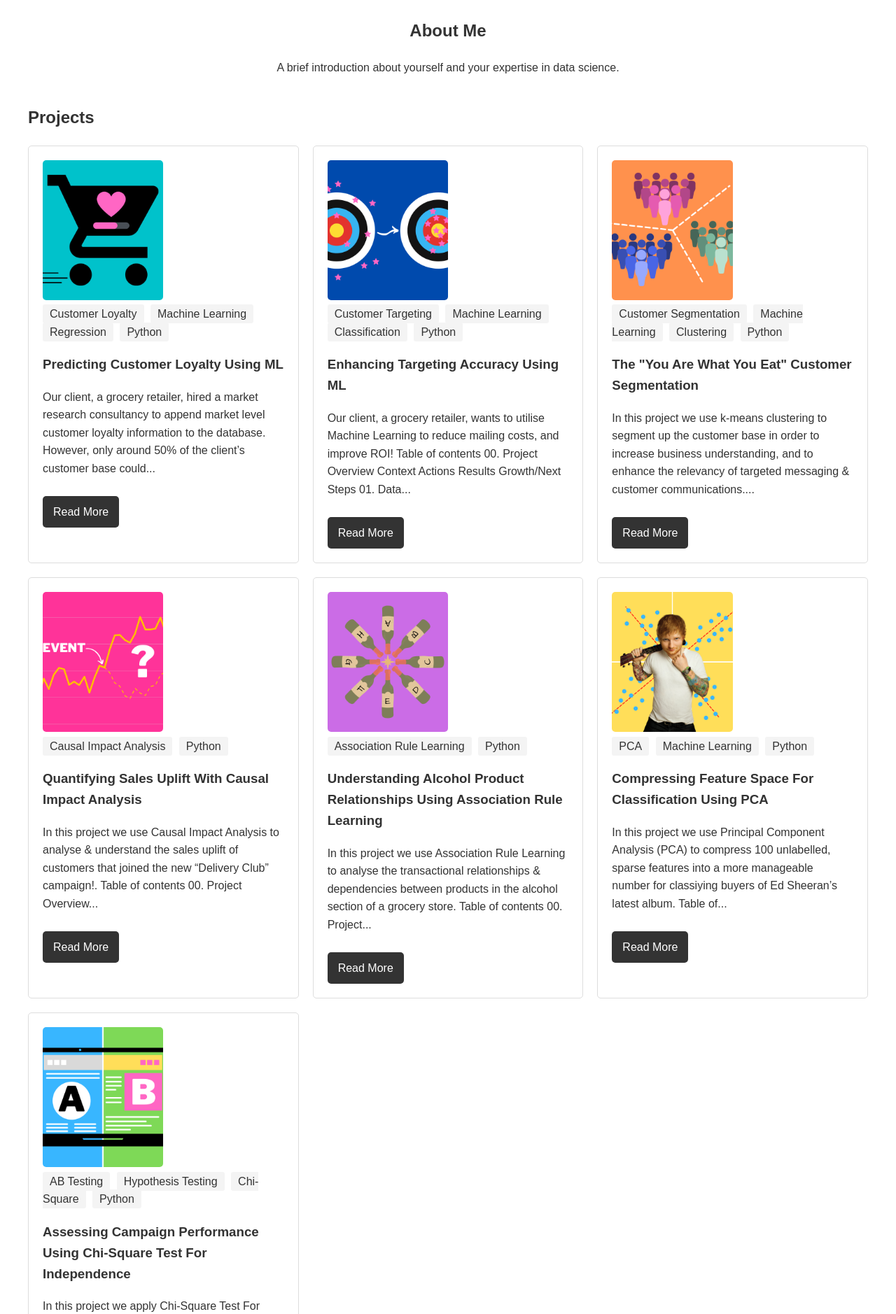
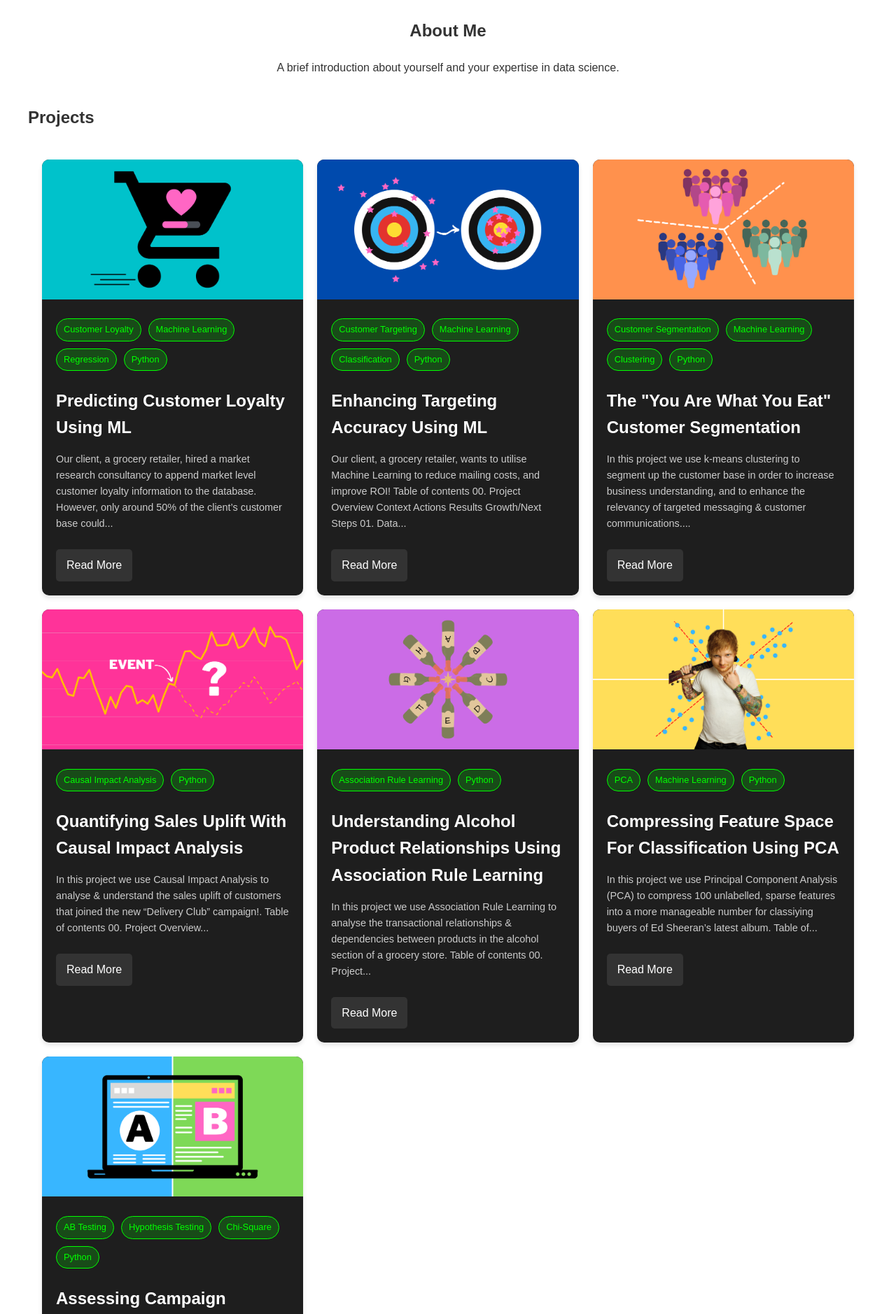
Before and after one commit to IyerS/sundareshiyer.github.io, a Jekyll site: the page built from index.html, in a window 1280 px wide. Shown: the part 418-2296 px from the top of the page at 70% size. Built offline with Jekyll 4.4.1, drawn with Linux system fonts in a browser that asks for light colours.

Commit message:
Update main.css

```diff
--- a/assets/css/main.css
+++ b/assets/css/main.css
@@ -39,19 +39,37 @@ nav a {
     display: grid;
     grid-template-columns: repeat(auto-fit, minmax(300px, 1fr));
     gap: 20px;
+    padding: 20px;
 }
 
 .project-card {
-    border: 1px solid #ddd;
-    padding: 20px;
-    border-radius: 5px;
+    background-color: #1e1e1e;
+    border-radius: 10px;
+    overflow: hidden;
+    box-shadow: 0 4px 6px rgba(0, 0, 0, 0.1);
 }
 
 .project-card img {
-    width: 50%;
+    width: 100%;
     height: 200px;
     object-fit: cover;
-    border-radius: 5px;
+}
+
+.card-title {
+    color: white;
+    font-size: 1.5em;
+    margin-bottom: 10px;
+    font-weight: bold;
+}
+
+.card-content {
+    padding: 20px;
+}
+
+.card-excerpt {
+    color: #cccccc;
+    font-size: 0.9em;
+    margin-bottom: 15px;
 }
 
 .read-more {
@@ -73,11 +91,20 @@ nav a {
     margin-top: 20px;
 }
 
+.tags {
+    display: flex;
+    flex-wrap: wrap;
+    gap: 10px;
+    margin-bottom: 10px;
+}
+
 .tag {
-    background-color: #f4f4f4;
+    background-color: rgba(0, 255, 0, 0.2);
+    color: #00ff00;
+    border: 1px solid #00ff00;
     padding: 5px 10px;
-    border-radius: 3px;
-    margin-right: 5px;
+    border-radius: 20px;
+    font-size: 0.8em;
 }
 
 @media (max-width: 768px) {
```
